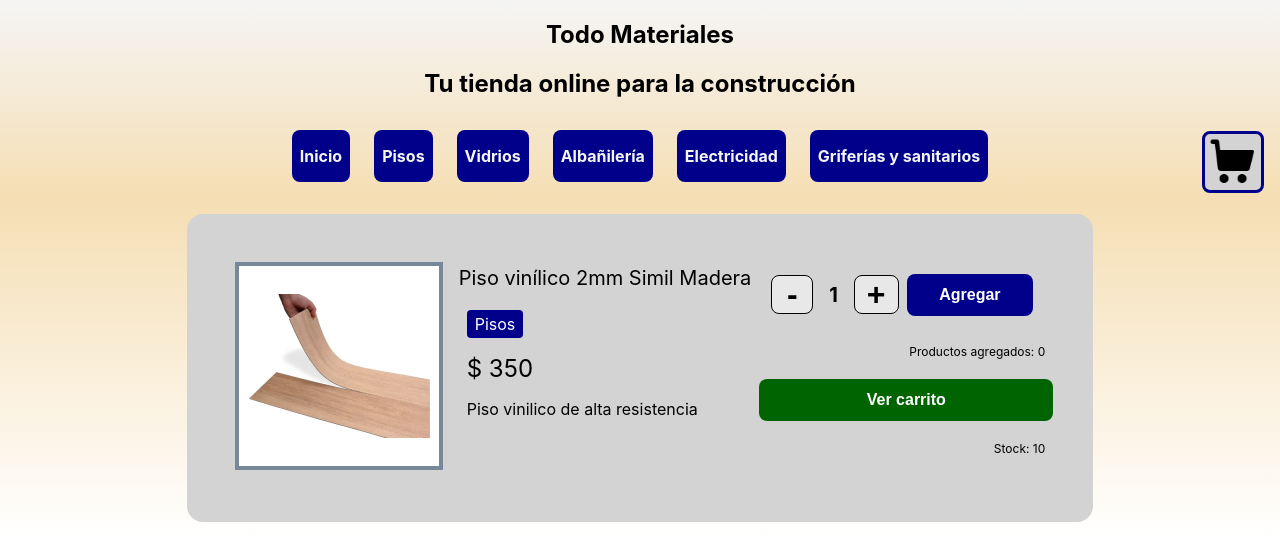
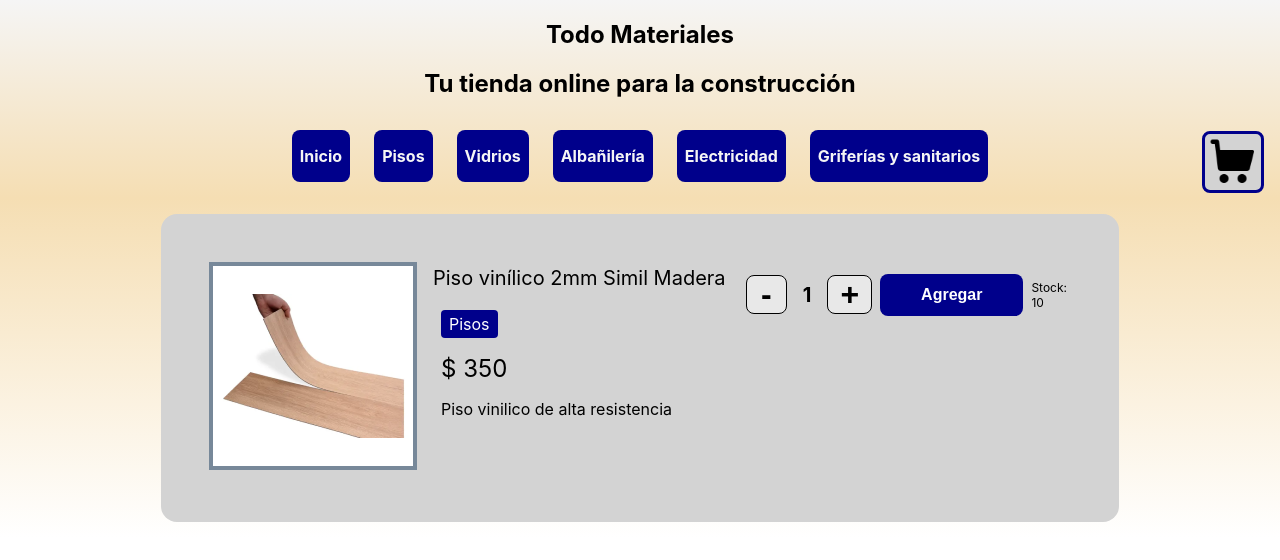
Before and after one commit to nicolasbolcatto/todo-materiales, a React (Create React App) app: page /item/0 in a window 1280 px wide. Shown: the top 560 px of the page. Built offline with nearby package versions, Linux system fonts and the light colour scheme.

Commit message:
Modified desafio-sincronizar-counter

```diff
--- a/src/components/ItemCount/ItemCount.css
+++ b/src/components/ItemCount/ItemCount.css
@@ -71,7 +71,5 @@ button {
 
 .itemStock{
     font-size: 0.75rem;
-    text-align: right;
-    padding: 0;
-    margin-right: 1rem;
+    text-align: left;
 }
--- a/src/components/ItemCount/ItemCount.jsx
+++ b/src/components/ItemCount/ItemCount.jsx
@@ -35,21 +35,24 @@ function ItemCount ({item,initial}) {
     return(
         //Renders the counter and "add"/"reduce" buttons, along with the stock of the item
         <div>
+            {itemAdd === 0 ?
                 <div className="itemCount">
                     <button className="itemCountButton" onClick = {onReduce}>-</button>
                     <p className="itemCountInput">{count}</p>
                     <button className="itemCountButton" onClick={onIncrease}>+</button>
                     <button className="itemAddButton" onClick = {onAdd}>Agregar</button>
+                    <div className="itemStock">
+                        <p>Stock: {item.stock}</p>
                     </div>
-            <div className="itemStock">
-            <p>Productos agregados: {itemAdd}</p>
-            <Link to={"/cart"}>
-            <button className="itemEndButton">Ver carrito</button>
-            </Link>
-
-            <p>Stock: {item.stock}</p>
 
                 </div>
+                :
+                <Link to={"/cart"}>
+                <div className="itemCount">
+                <button className="itemEndButton">Ver carrito</button>
+                </div>
+                </Link>
+            }
         </div>
     )
 }
```
Lines whose indentation alone changed are shown as unchanged.
